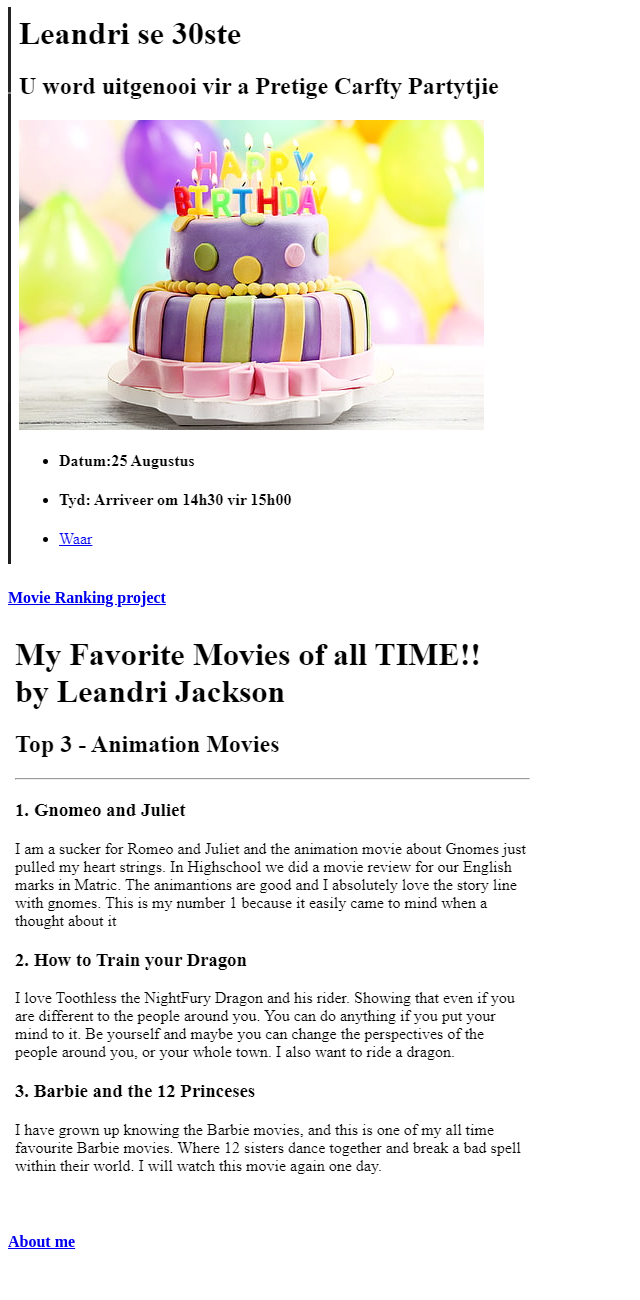
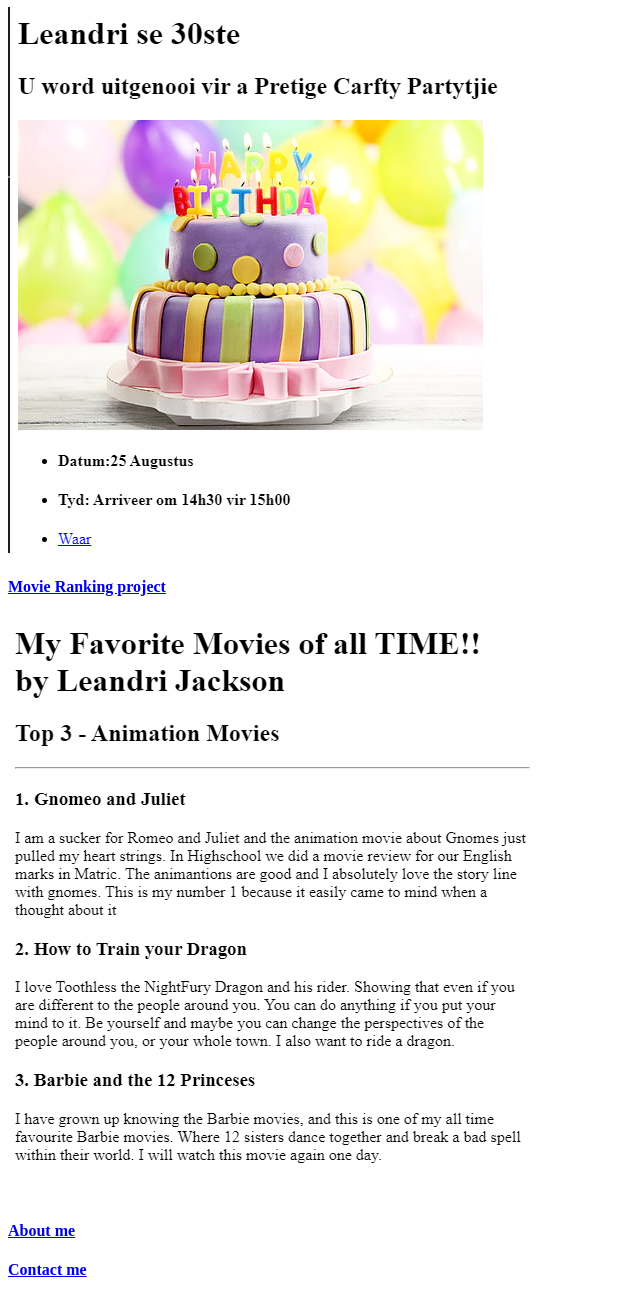
Before and after one commit to PinkPixel-Butterfly/html.portfolio, a plain HTML site: page index.html in a window 1280 px wide. Shown: the part 176-1476 px from the top of the page, without its empty margins (0-640 px from the left). Before the commit the page ends 1448 px from the top, so only its background shows below. Drawn offline with Linux system fonts and the light colour scheme.

Commit message:
Update index.html

```diff
--- a/index.html
+++ b/index.html
@@ -13,8 +13,6 @@ HINT for TODO 6: You can use the height attribute set to 200 to make the image s
 https://developer.mozilla.org/en-US/docs/Web/HTML/Element/img#attr-height -->
 
 <!-- TODO 7: Add the Contact Me and About Me page links -->
-
-
 <!DOCTYPE html>
 <html lang="en">
 
@@ -28,12 +26,13 @@ https://developer.mozilla.org/en-US/docs/Web/HTML/Element/img#attr-height -->
     <hr>
     <h3>Web Dev Projects:</h3>
     <h4><a href="./public/birthday-invite.html">Birthday invite Project</a></h4>
-    <img src="./assets/images/birthday-invite-lj.PNG" max-hight="200" />
+    <img src="./assets/images/birthday-invite.PNG" max-hight="200" />
 
     <h4> <a href="./public/movie-ranking.html">Movie Ranking project</a></h4>
     <img src="./assets/images/movie-ranking.png" attr-hight="200" />
 
     <h4><a href="./public/about.html">About me</a> </h4>
+    <h4><a href="./public/contact.html">Contact me</a></h4>
 
 </body>
 
```
